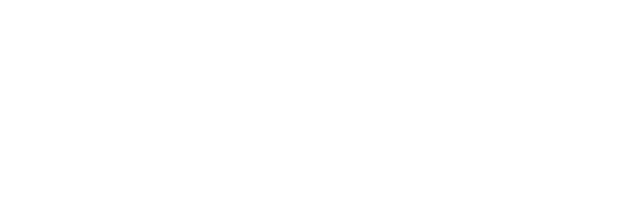
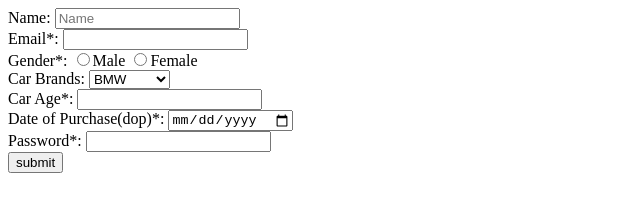
Before and after one commit to acciojob/car-insurance-form-Coder-Arm, a website: page main.html in a window 1280 px wide. Shown: the whole page, without its empty margins (0-640 px from the left). Drawn offline with Linux system fonts and the light colour scheme.

Commit message:
created a submission

```diff
--- a/main.html
+++ b/main.html
@@ -8,6 +8,44 @@
 
 <body>
 	<!-- the entire body must be written by student -->
+	<form method="get">
+		<label for="name">
+	Name: <input type="text" placeholder="Name" id="name" >
+		</label>
+	<br>
+		<label for="email">
+	Email*: <input type="email" id="email">
+		</label>
+	<br>
+	Gender*: <label for = "male">
+	<input type="radio" name="gender" id="male">Male
+	</label>
+	<label for = "female">
+	<input type="radio" name="gender" id="female">Female
+	</label>
+	<br>
+		<label for="cars">
+	Car Brands: <select name="Car Brands" id="cars">
+		<option value="Car1" >BMW</option>
+		<option value="Car2" >Audi</option>
+		<option value="Car3" >Mercedez</option>
+	</select>
+		</label>
+	<br>
+		<label for="carage">
+	Car Age*: <input type="number" id="carage">
+		</label>
+	<br>
+		<label for="dop">
+	Date of Purchase(dop)*: <input type="date" id="dop" required>
+		</label>
+	<br>
+		<label for="password">
+	Password*: <input type="password" id="password" required>
+		</label>
+	<br>
+	<button type="submit">submit</button>
+	</form>
     <script type="text/javascript" src="./script.js">
 </script>
 
```
